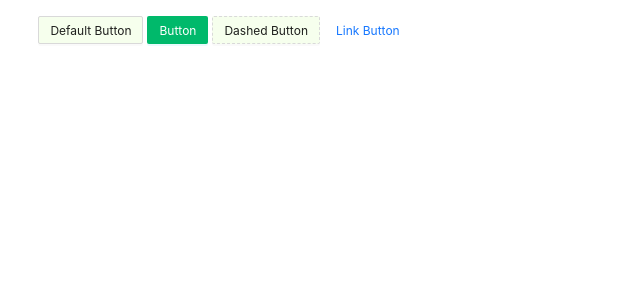
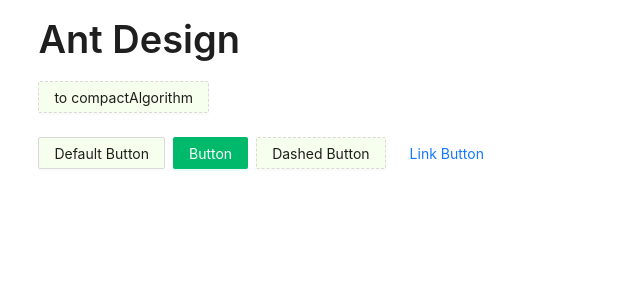
Before and after one commit to BoxPistols/Ant-Vite, a React (Vite) app: page / in a window 1280 px wide. Shown: the top 300 px of the page, without its empty margins (0-640 px from the left). Built offline with nearby package versions, Linux system fonts and the light colour scheme.

Commit message:
Add new components and implement theme switching

```diff
--- a/src/App.tsx
+++ b/src/App.tsx
@@ -2,13 +2,29 @@
 https://ant.design/docs/react/customize-theme
  */
 
-import { ConfigProvider, Space, Button, theme } from "antd";
+import {
+  ConfigProvider,
+  Space,
+  Button,
+  theme,
+  Row,
+  Typography,
+  Col,
+  Flex,
+} from "antd";
+import { useState } from "react";
 
-const App: React.FC = () => (
+const App: React.FC = () => {
+  const [changeMode, setChangeMode] = useState(false);
 
+  const switchTheme = () => {
+    setChangeMode(!changeMode);
+  };
+
+  return (
     <ConfigProvider
       theme={{
-      algorithm: theme.compactAlgorithm,
+        algorithm: changeMode ? theme.compactAlgorithm : theme.defaultAlgorithm,
         token: {
           // Seed Token
           colorPrimary: "#00b96b",
@@ -17,15 +33,35 @@ const App: React.FC = () => (
           colorBgContainer: "#f6ffed",
         },
       }}
+    >
+      <Typography.Title level={1}>Ant Design</Typography.Title>
+      <Flex vertical gap={24}>
+        <Row gutter={16}>
+          <Col>
+            <Space>
+              <Button
+                onClick={switchTheme}
+                type={!changeMode ? "dashed" : "primary"}
+              >
+                {!changeMode ? "to compactAlgorithm" : "to defaultAlgorithm"}
+              </Button>
+            </Space>
+          </Col>
+        </Row>
 
-  >
+        <Row gutter={16}>
+          <Col>
             <Space>
               <Button>Default Button</Button>
               <Button type="primary">Button</Button>
               <Button type="dashed">Dashed Button</Button>
               <Button type="link">Link Button</Button>
             </Space>
+          </Col>
+        </Row>
+      </Flex>
     </ConfigProvider>
   );
+};
 
 export default App;
--- a/src/index.css
+++ b/src/index.css
@@ -1,3 +1,10 @@
+* {
+  box-sizing: border-box;
+  margin: 0;
+  padding: 0;
+  vertical-align: baseline;
+}
+
 :root {
   font-family: Inter, system-ui, Avenir, Helvetica, Arial, sans-serif;
   line-height: 1.5;
@@ -25,7 +32,7 @@ a:hover {
 }
 
 body {
-  margin: 2vh 3vw;
+  padding: 2vh 3vw;
 }
 
 h1 {
--- a/src/main.tsx
+++ b/src/main.tsx
@@ -1,10 +1,10 @@
 import React from "react";
 import ReactDOM from "react-dom/client";
-import App from "./App.tsx";
+import  App  from "./App.tsx";
 import "./index.css";
 
 ReactDOM.createRoot(document.getElementById("root")!).render(
   <React.StrictMode>
     <App />
-  </React.StrictMode>,
+  </React.StrictMode>
 );
```
Lines whose indentation alone changed are shown as unchanged.
